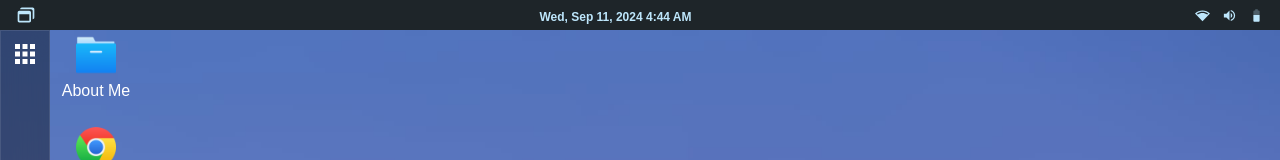
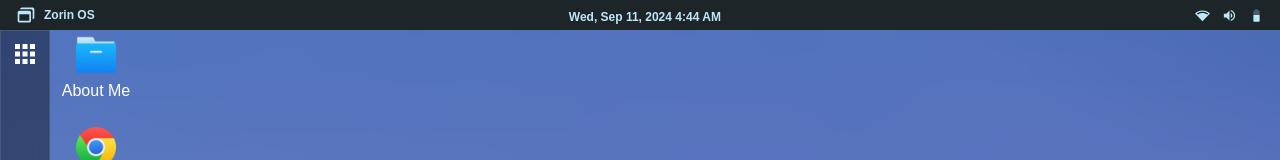
Before and after one commit to elvisMat/portfolio2.0, a React (Vite) app: page / in a window 1280 px wide. Shown: the top 160 px of the page. Built offline with nearby package versions, Linux system fonts and the light colour scheme.

Commit message:
Add Firebase Hosting config and update TopBar

```diff
--- a/src/components/top-bar/container.tsx
+++ b/src/components/top-bar/container.tsx
@@ -21,8 +21,8 @@ export function TopBar() {
   return (
     <div className="h-[30px] text-primary-accent z-10 shadow-sm">
       <div className="bg-dark-highlight  h-full w-full flex justify-between items-center pr-4">
-        <p className="pl-4 ">
-          <BiWindows size={20} />
+        <p className="pl-4 flex items-center gap-2 font-bold text-[0.75rem]">
+          <BiWindows size={20} /> Zorin OS
         </p>
         <p className="font-bold text-[0.75rem] mt-1">
           {format(new Date(), "EEE, MMM d, yyyy h:mm a")}
```
Also changed, not shown: firebase.json (added), 1 other file (tests, documents, lock files or other folders).
